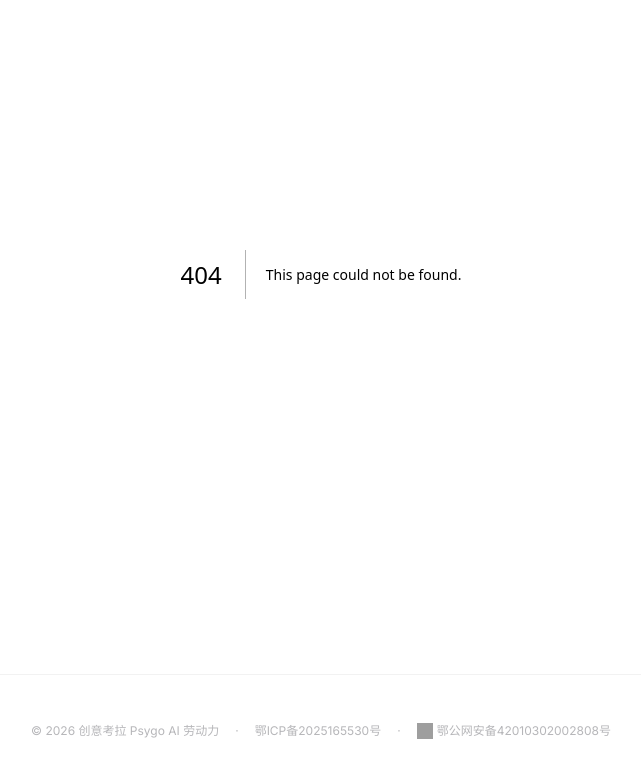
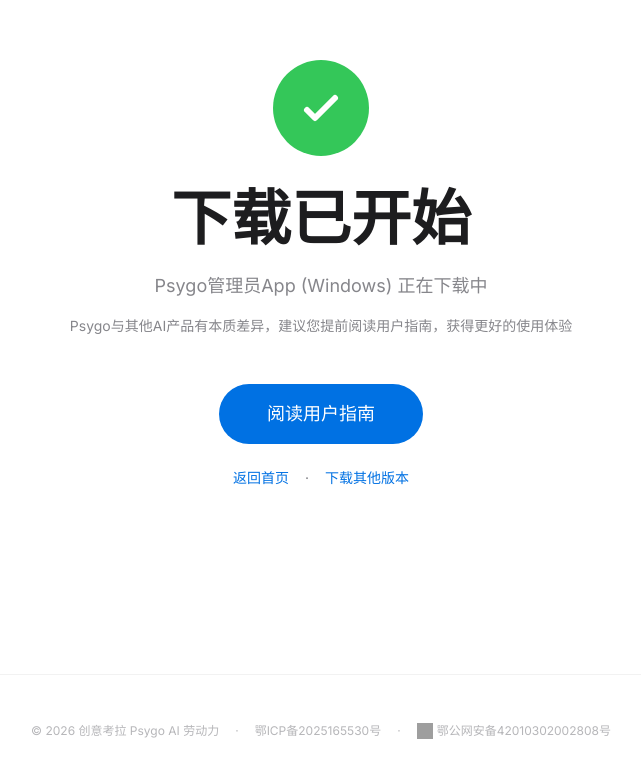
Before and after one commit to creative-koalas/automate-site, a Next.js app: page /download/success in a window 1280 px wide. Before the commit this address had no page. Shown: the part 126-904 px from the top of the page, without its empty margins (319-960 px from the left). Built offline with nearby package versions, Linux system fonts and the light colour scheme; grey boxes are pictures that could not be loaded.

Commit message:
Add download success page

```diff
--- a/app/download/page.tsx
+++ b/app/download/page.tsx
@@ -2,8 +2,11 @@
 
 import { motion } from "framer-motion";
 import Link from "next/link";
+import { useRouter } from "next/navigation";
 
 export default function DownloadPage() {
+  const router = useRouter();
+
   const downloads = [
     {
       platform: "Windows",
@@ -18,6 +21,15 @@
       url: "https://release.psygoai.com/release/linux/psygo_latest_amd64.deb",
     },
   ];
+
+  const handleDownload = (download: typeof downloads[0]) => {
+    // Trigger the download
+    window.location.href = download.url;
+    // Redirect to success page
+    setTimeout(() => {
+      router.push(`/download/success?platform=${download.platform}`);
+    }, 100);
+  };
 
   return (
     <div className="min-h-screen bg-[#ffffff] text-[#1d1d1f]">
@@ -47,19 +59,19 @@
 
           <div className="flex flex-col sm:flex-row gap-4 justify-center items-stretch">
             {downloads.map((download, index) => (
-              <motion.a
+              <motion.button
                 key={download.platform}
-                href={download.url}
+                onClick={() => handleDownload(download)}
                 initial={{ opacity: 0, y: 20 }}
                 animate={{ opacity: 1, y: 0 }}
                 transition={{ duration: 0.5, delay: index * 0.1 }}
-                className="flex flex-col items-center justify-center px-16 py-8 bg-[#0071e3] hover:bg-[#0077ed] text-white rounded-full text-3xl font-medium transition-colors duration-200 min-w-[280px]"
+                className="flex flex-col items-center justify-center px-16 py-8 bg-[#0071e3] hover:bg-[#0077ed] text-white rounded-full text-3xl font-medium transition-colors duration-200 min-w-[280px] cursor-pointer"
               >
                 <span>{download.platform}</span>
                 <span className="text-sm opacity-70 mt-2">
                   {download.requirement}
                 </span>
-              </motion.a>
+              </motion.button>
             ))}
           </div>
         </div>
--- /dev/null
+++ b/app/download/success/page.tsx
@@ -0,0 +1,108 @@
+"use client";
+
+import { useSearchParams } from "next/navigation";
+import { motion } from "framer-motion";
+import Link from "next/link";
+import { Suspense } from "react";
+
+function SuccessContent() {
+  const searchParams = useSearchParams();
+  const platform = searchParams.get("platform") || "Windows";
+
+  return (
+    <main className="min-h-screen flex flex-col items-center justify-center px-4">
+      <div className="max-w-2xl w-full text-center">
+        {/* Success checkmark */}
+        <motion.div
+          initial={{ scale: 0, opacity: 0 }}
+          animate={{ scale: 1, opacity: 1 }}
+          transition={{ duration: 0.5, ease: [0.25, 0.4, 0.25, 1] }}
+          className="mb-8"
+        >
+          <div className="w-24 h-24 mx-auto rounded-full bg-[#34c759] flex items-center justify-center">
+            <svg
+              className="w-12 h-12 text-white"
+              fill="none"
+              stroke="currentColor"
+              viewBox="0 0 24 24"
+            >
+              <path
+                strokeLinecap="round"
+                strokeLinejoin="round"
+                strokeWidth={3}
+                d="M5 13l4 4L19 7"
+              />
+            </svg>
+          </div>
+        </motion.div>
+
+        {/* Title */}
+        <motion.h1
+          initial={{ opacity: 0, y: 20 }}
+          animate={{ opacity: 1, y: 0 }}
+          transition={{ duration: 0.6, delay: 0.2 }}
+          className="text-4xl sm:text-5xl lg:text-6xl font-semibold mb-6"
+        >
+          下载已开始
+        </motion.h1>
+
+        {/* Description */}
+        <motion.div
+          initial={{ opacity: 0, y: 20 }}
+          animate={{ opacity: 1, y: 0 }}
+          transition={{ duration: 0.6, delay: 0.3 }}
+          className="space-y-4 mb-12"
+        >
+          <p className="text-lg text-[#86868b]">
+            Psygo管理员App ({platform}) 正在下载中
+          </p>
+          <p className="text-sm text-[#86868b]">
+            Psygo与其他AI产品有本质差异，建议您提前阅读用户指南，获得更好的使用体验
+          </p>
+        </motion.div>
+
+        {/* Actions */}
+        <motion.div
+          initial={{ opacity: 0 }}
+          animate={{ opacity: 1 }}
+          transition={{ duration: 0.6, delay: 0.4 }}
+          className="flex flex-col items-center gap-6"
+        >
+          <Link
+            href="https://docs.psygoai.com/docs/intro"
+            className="inline-block px-12 py-4 text-lg font-medium rounded-full bg-[#0071e3] text-white hover:bg-[#0077ed] transition-colors"
+          >
+            阅读用户指南
+          </Link>
+          <div className="flex items-center gap-4 text-sm">
+            <Link
+              href="/"
+              className="text-[#0071e3] hover:underline"
+            >
+              返回首页
+            </Link>
+            <span className="text-[#86868b]">·</span>
+            <Link
+              href="/download"
+              className="text-[#0071e3] hover:underline"
+            >
+              下载其他版本
+            </Link>
+          </div>
+        </motion.div>
+      </div>
+    </main>
+  );
+}
+
+export default function DownloadSuccessPage() {
+  return (
+    <Suspense fallback={
+      <main className="min-h-screen flex items-center justify-center">
+        <p className="text-[#86868b]">Loading...</p>
+      </main>
+    }>
+      <SuccessContent />
+    </Suspense>
+  );
+}
```
